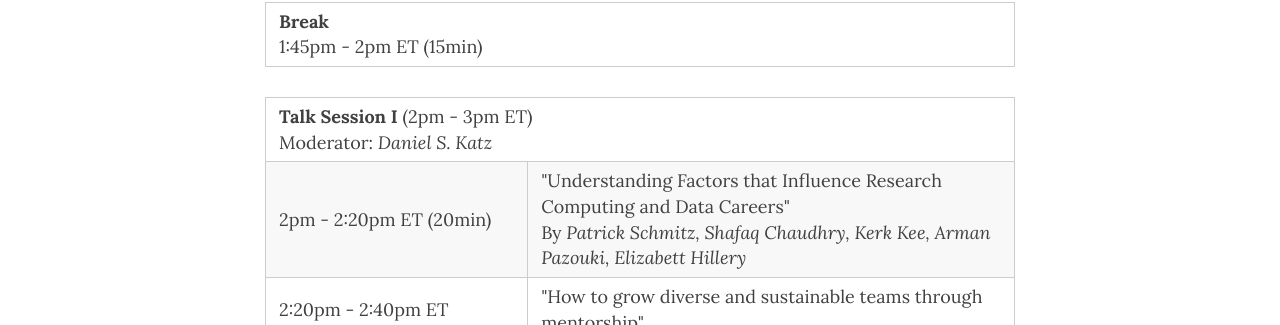
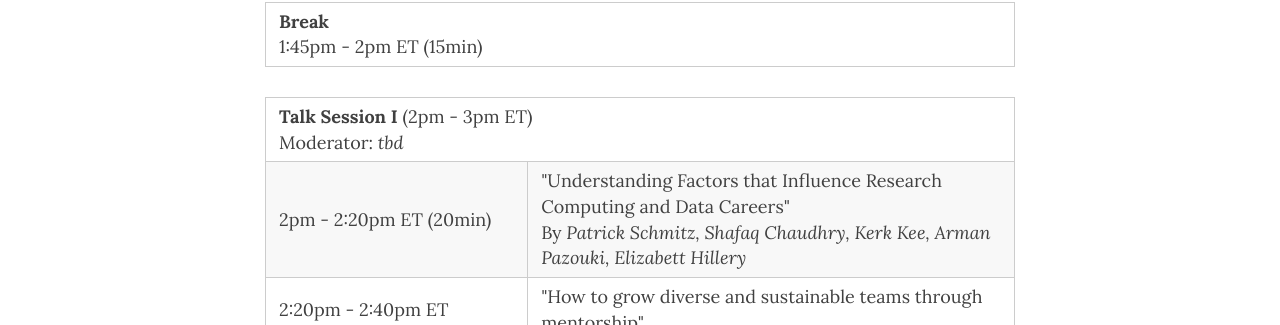
Before and after one commit to USRSE/virtual-workshop-2022, a Jekyll site: the page built from pages/agenda.md, in a window 1280 px wide and 900 px high. Shown: the part 360-685 px from the top of the window. Built offline with Jekyll 4.4.1, drawn with Linux system fonts in a browser that asks for light colours; nearby versions of some CDN libraries.

Commit message:
updated moderator for one session

```diff
--- a/pages/agenda.md
+++ b/pages/agenda.md
@@ -40,7 +40,7 @@ permalink: /agenda/
     <tr>
       <td colspan="2"><b>Talk Session I</b> (2pm - 3pm ET)
       <br>
-      Moderator: <em>Daniel S. Katz</em>
+      Moderator: <em>tbd</em>
       </td>
     </tr>
     <tr>
@@ -205,6 +205,11 @@ permalink: /agenda/
       By <em>Blaine Mooers</em>
       </td>
     </tr>
+  </tbody>
+</table>
+<p/>
+<table width="100%">
+  <tbody>
     <tr>
       <td colspan="2"><b>Outro</b> (3:50pm - 4pm ET)
       </td>
```
